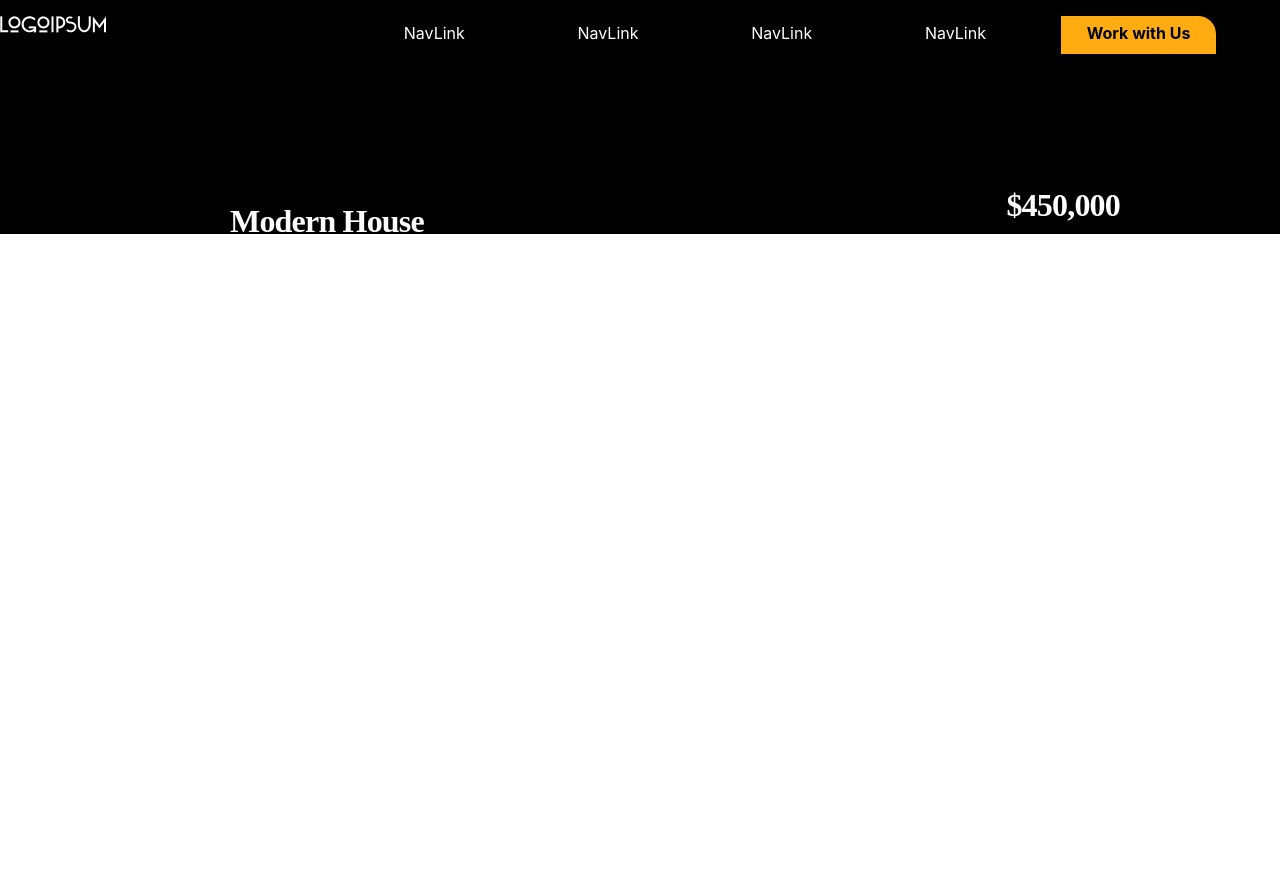
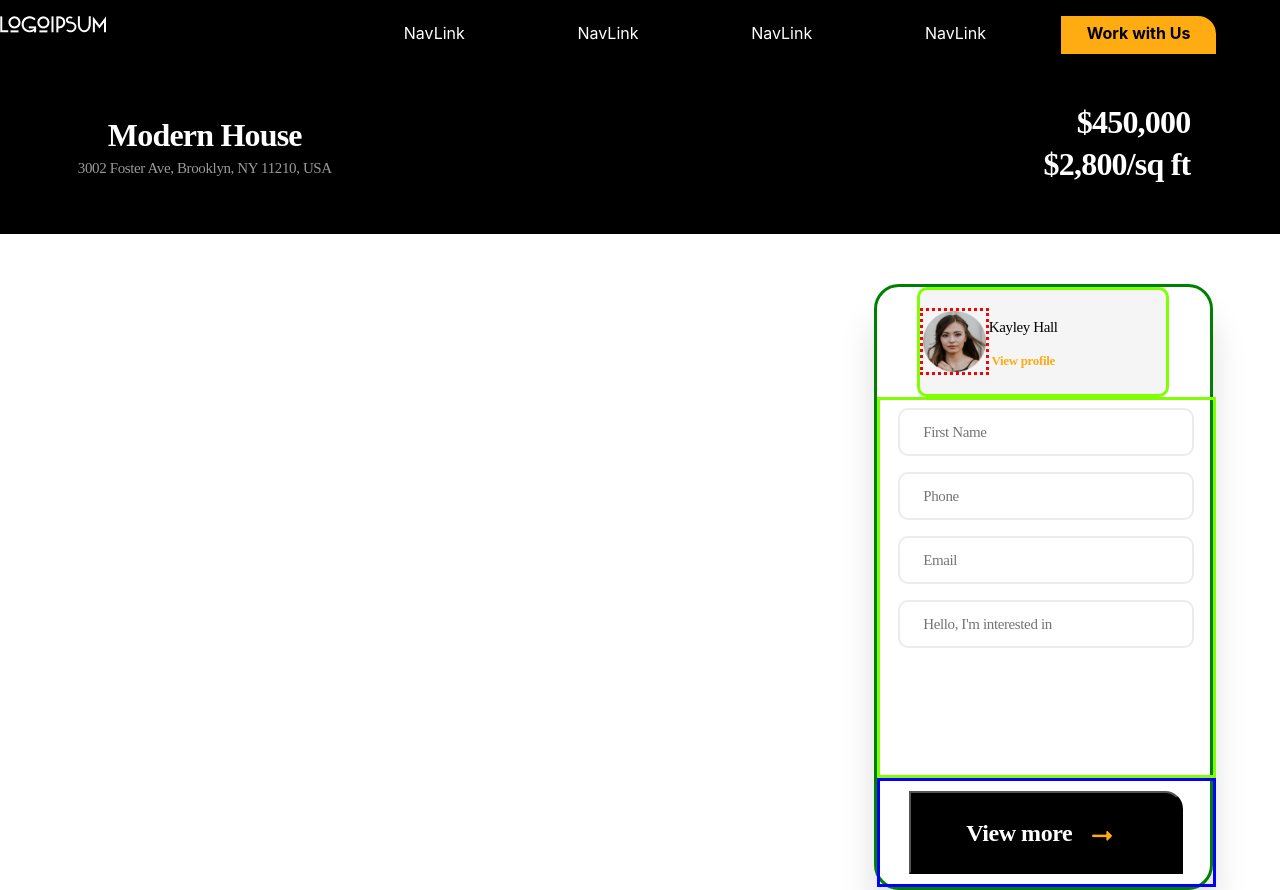
Before and after one commit to danielanca/dani-project, a React (Create React App) app: page / in a window 1280 px wide. Before the commit the page ends 800 px from the top, so only its background shows below. Built offline with nearby package versions, Linux system fonts and the light colour scheme.

Commit message:
Update
New things added

```diff
--- a/src/components/House_details.js
+++ b/src/components/House_details.js
@@ -1,6 +1,7 @@
 import Menu_header from './Menu_header';
 import './house_details.css';
-
+import contact_profile_pic from '../media/avatar.png'
+import arrow_right from '../media/arrow.png';
 // Second page
 function House_details()
 {
@@ -22,6 +23,26 @@ function House_details()
 
         </div>
 
+        <div className="contact-form">
+          <div className="view-profile">
+            <img className="profilephoto" src={contact_profile_pic}></img>
+             <div className="profile-text">
+                <p className="contactname">Kayley Hall</p>
+                <p className="profile-link">View profile</p>
+             </div>
+
+          </div>
+          <div className="form-container">
+              <input className="form" id="firstname" type="text"  placeholder=" First Name " />
+              <input className="form" id="firstname" type="text"  placeholder=" Phone " />
+              <input className="form" id="firstname" type="text"  placeholder=" Email " />
+              <input className="form" id="firstname" type="text"  placeholder=" Hello, I'm interested in " />
+              {/* <label for="firstname" class="form-field__label">First name</label> */}
+          </div>
+          <div className="view-more">
+            <button className="button-viewmore"> View more <img className="arrow-c" src={arrow_right}></img></button>
+          </div>
+        </div>
 
       </div>
 
--- a/src/components/house_details.css
+++ b/src/components/house_details.css
@@ -70,14 +70,132 @@
 }
 
 .left-wrapper{
-    position: absolute;
-    left: 25vh;
-    top: 25vh;
+    position: relative;
+    left: -34%;
+    top: 20%;
+
 }
 
 .right-wrapper{
 
-    position: absolute;
-    right: 20vh;
-    top: 23vh;
+    position: relative;
+    right: 7%;
+    top: -33%;
 }
+
+.contact-form{
+
+    height: 600px;
+    width: 333px;
+    border: 3px solid green;
+    margin: auto;
+    left: 403px;
+    top: 50px;
+    position: relative;
+    display: flex;
+    flex-direction: column;
+
+    background: #FFFFFF;
+    box-shadow: 0px 32px 34px rgba(0, 0, 0, 0.133714);
+    border-radius: 25px;
+
+}
+
+.view-profile{
+    border: chartreuse solid 3px;
+    height: 166px;
+    width: 74%;
+    margin: 0px auto;
+    background: #F5F5F5;
+    border-radius: 10px;
+    display: flex;
+    flex-direction: row;
+    align-items: center;
+}
+
+.form-container{
+    border: chartreuse solid 3px;
+    height: 100%;
+    width: 100%;
+    margin: 0px auto;
+}
+
+.view-more{
+    height: 150px;
+    width: 100%;
+    border: blue solid 3px;
+}
+.form{
+    width: 89%;
+    padding: 12px 20px;
+    margin: 8px 0;
+    display: inline-block;
+    /* box-sizing: border-box; */
+    font-family: DM Sans;
+    font-style: normal;
+    font-weight: normal;
+    font-size: 15px;
+    line-height: 20px;
+    letter-spacing: -0.376923px;
+    color: #000000;
+    border: 2px solid #EBEBEB;
+    box-sizing: border-box;
+    border-radius: 10px;
+}
+.contactname{
+
+    font-family: DM Sans;
+    font-style: normal;
+    font-weight: normal;
+    font-size: 15px;
+    line-height: 20px;
+    /* identical to box height */
+
+    letter-spacing: -0.376923px;
+
+    color: #000000;
+}
+
+.profile-link{
+    font-family: DM Sans;
+    font-style: normal;
+    font-weight: bold;
+    font-size: 13px;
+    line-height: 17px;
+    /* identical to box height */
+
+    letter-spacing: -0.326667px;
+
+    color: #FFAC12;
+}
+
+.profile-text{
+    /* margin: auto; */
+}
+
+.profilephoto{
+    width: 63px;
+    height: 61px;
+    border: red dotted 3px;
+    /* margin: auto; */
+}
+
+.button-viewmore{
+    background: #000000;
+    border-radius: 0px 18px 0px 0px;
+    height: 83px;
+    width: 274px;
+    margin: 10px;
+    position: relative;
+    color: #FFFFFF;
+    font-size: 24px;
+    font-family: DM Sans;
+    font-style: normal;
+    font-weight: bold;
+
+    line-height: 22px;
+    letter-spacing: -0.427179px;
+}
+.arrow-c{
+    margin: 0px 14px;
+}
--- a/src/components/testimonials.css
+++ b/src/components/testimonials.css
@@ -120,3 +120,8 @@
 .gray{
     color:gray;
 }
+
+.profilephoto{
+    width: 20px;
+    height: 30px;
+}
```
Also changed, not shown: src/media/avatar.png (added), src/media/house_interior.png (added).
